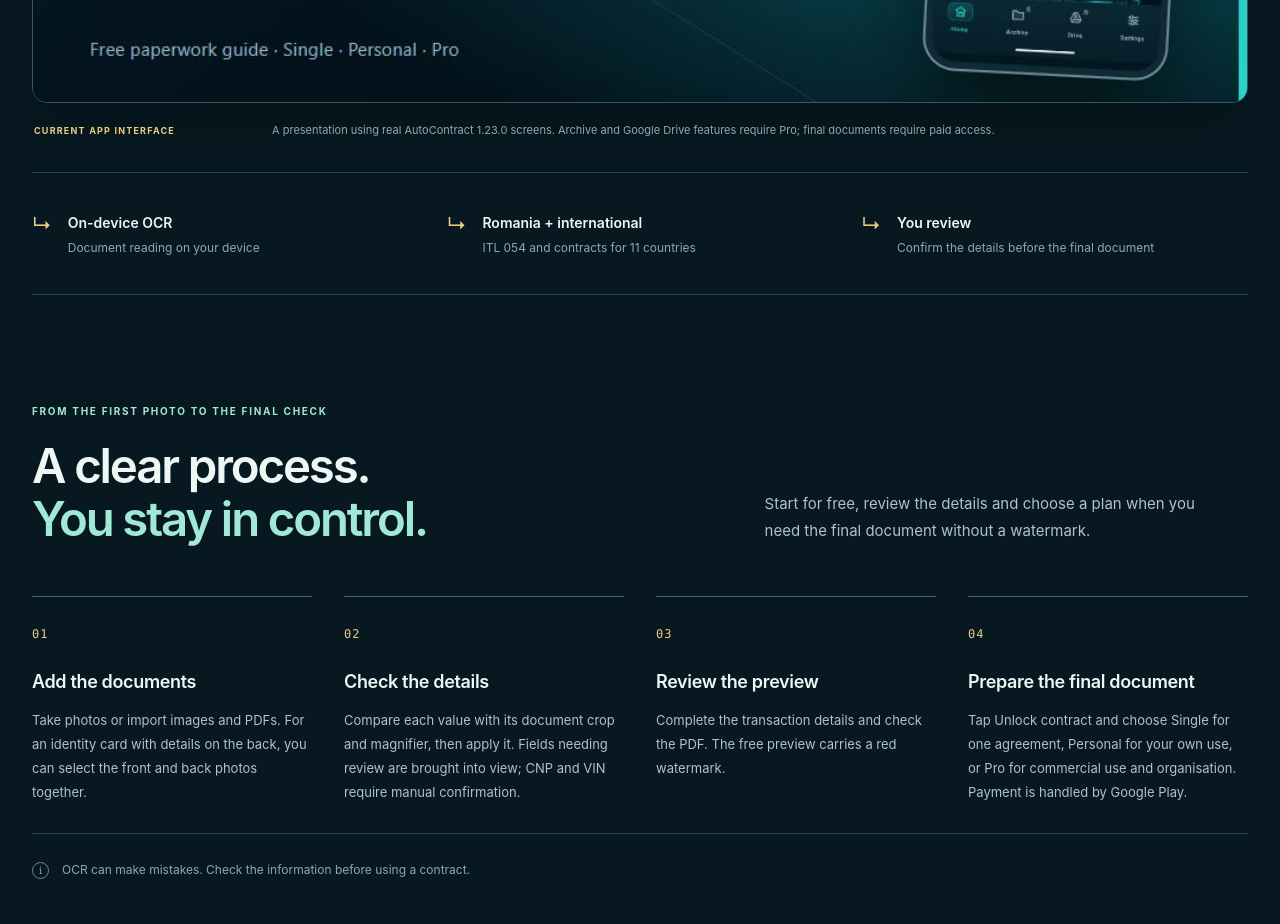
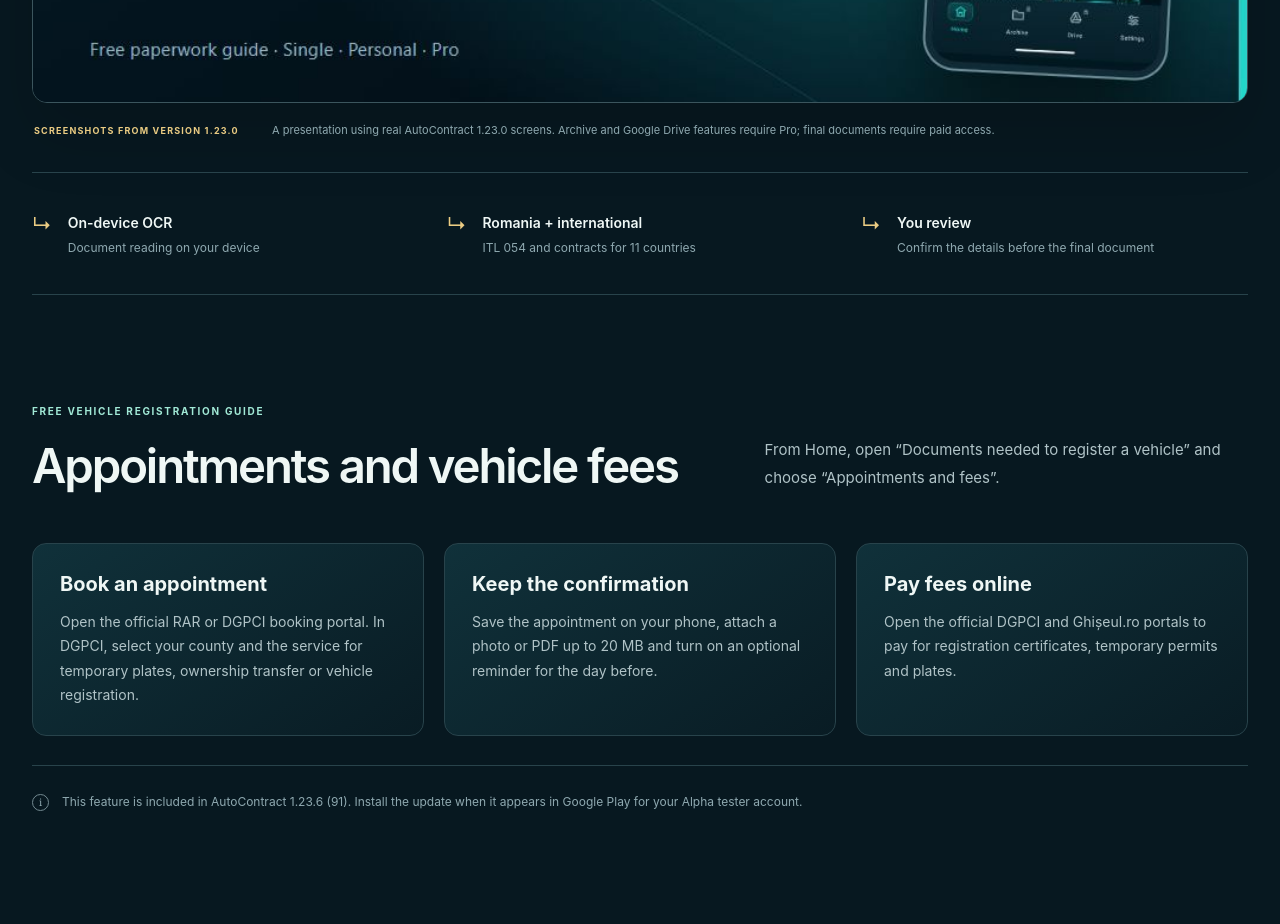
Before and after one commit to Selberg666/selberg666.github.io, a plain HTML site: page en/index.html in a window 1280 px wide. Shown: the part 1160-2084 px from the top of the page. Drawn offline with Linux system fonts and the light colour scheme.

Commit message:
Describe registration appointments on the English homepage

```diff
--- a/en/index.html
+++ b/en/index.html
@@ -3,7 +3,7 @@
 <head>
   <meta charset="utf-8">
   <meta name="viewport" content="width=device-width, initial-scale=1">
-  <meta name="description" content="Romanian ITL 054 and 11-country vehicle agreements, on-device OCR, a free registration checklist and PDF export with Single, Personal or Pro.">
+  <meta name="description" content="AutoContract for Android: Romanian ITL 054 and international vehicle agreements, on-device OCR and a free guide for registration appointments, reminders and fees.">
   <meta name="theme-color" content="#071820">
   <meta name="color-scheme" content="dark">
   <title>AutoContract — Vehicle sale contracts, from documents to PDF</title>
@@ -16,7 +16,7 @@
   <meta property="og:locale" content="en_GB">
   <meta property="og:locale:alternate" content="ro_RO">
   <meta property="og:title" content="AutoContract — Vehicle sale contracts, from documents to PDF">
-  <meta property="og:description" content="Romanian ITL 054 and 11-country vehicle agreements, on-device OCR, a free registration checklist and PDF export with Single, Personal or Pro.">
+  <meta property="og:description" content="AutoContract for Android: Romanian ITL 054 and international vehicle agreements, on-device OCR and a free guide for registration appointments, reminders and fees.">
   <meta property="og:url" content="https://autocontract.myprintx.com/en/">
   <meta property="og:image" content="https://autocontract.myprintx.com/assets/social-card.jpg">
   <meta property="og:image:width" content="1200">
@@ -24,7 +24,7 @@
   <meta property="og:image:alt" content="AutoContract 1.23.0: Home and the free vehicle registration checklist">
   <meta name="twitter:card" content="summary_large_image">
   <meta name="twitter:title" content="AutoContract — Vehicle sale contracts, from documents to PDF">
-  <meta name="twitter:description" content="Romanian ITL 054 and 11-country vehicle agreements, on-device OCR, a free registration checklist and PDF export with Single, Personal or Pro.">
+  <meta name="twitter:description" content="AutoContract for Android: Romanian ITL 054 and international vehicle agreements, on-device OCR and a free guide for registration appointments, reminders and fees.">
   <meta name="twitter:image" content="https://autocontract.myprintx.com/assets/social-card.jpg">
   <link rel="icon" href="/assets/favicon.ico" sizes="any">
   <link rel="icon" type="image/png" href="/assets/favicon-32.png" sizes="32x32">
@@ -58,7 +58,7 @@
           <div class="hero-meta"><p class="eyebrow">AUTOCONTRACT · ANDROID</p><span class="status"><span aria-hidden="true"></span>In closed testing</span></div>
           <h1 id="hero-title">Paperwork in order.<br><span>The road ahead.</span></h1>
           <p class="hero-lead">Read documents on your phone, review the details and prepare an agreement for Romania or one of 11 countries. With a free Romanian registration checklist and access that fits your needs.</p>
-          <div class="actions"><a class="button button-primary" href="#instalare">Join the test programme <span aria-hidden="true">↗</span></a><a class="text-link" href="#contracte">Explore the features <span aria-hidden="true">↓</span></a></div>
+          <div class="actions"><a class="button button-primary" href="#instalare">Join the test programme <span aria-hidden="true">↗</span></a><a class="text-link" href="#programari">Appointments and fees <span aria-hidden="true">↓</span></a></div>
           <p class="access-note">Installation requires an authorised Google account and enrolment in the testing programme.</p>
         </div>
         <aside class="hero-destination" aria-label="ROMANIA + 11 COUNTRIES">
@@ -75,9 +75,31 @@
             <img src="/assets/promo-current-en.jpg" alt="AutoContract 1.23.0: Home and the free vehicle registration checklist" width="1024" height="500" fetchpriority="high" decoding="async">
           </picture>
         </div>
-        <figcaption><span class="caption-label">CURRENT APP INTERFACE</span><span>A presentation using real AutoContract 1.23.0 screens. Archive and Google Drive features require Pro; final documents require paid access.</span></figcaption>
+        <figcaption><span class="caption-label">SCREENSHOTS FROM VERSION 1.23.0</span><span>A presentation using real AutoContract 1.23.0 screens. Archive and Google Drive features require Pro; final documents require paid access.</span></figcaption>
       </figure>
       <div class="hero-facts"><div><span class="fact-mark" aria-hidden="true">↳</span><div><strong>On-device OCR</strong><span>Document reading on your device</span></div></div><div><span class="fact-mark" aria-hidden="true">↳</span><div><strong>Romania + international</strong><span>ITL 054 and contracts for 11 countries</span></div></div><div><span class="fact-mark" aria-hidden="true">↳</span><div><strong>You review</strong><span>Confirm the details before the final document</span></div></div></div>
+    </section>
+
+    <section class="section shell" id="programari" aria-labelledby="appointments-title">
+      <div class="section-head">
+        <div><p class="eyebrow">FREE VEHICLE REGISTRATION GUIDE</p><h2 id="appointments-title">Appointments and vehicle fees</h2></div>
+        <p class="section-intro">From Home, open “Documents needed to register a vehicle” and choose “Appointments and fees”.</p>
+      </div>
+      <div class="updates-grid">
+        <article>
+          <h3>Book an appointment</h3>
+          <p>Open the official RAR or DGPCI booking portal. In DGPCI, select your county and the service for temporary plates, ownership transfer or vehicle registration.</p>
+        </article>
+        <article>
+          <h3>Keep the confirmation</h3>
+          <p>Save the appointment on your phone, attach a photo or PDF up to 20 MB and turn on an optional reminder for the day before.</p>
+        </article>
+        <article>
+          <h3>Pay fees online</h3>
+          <p>Open the official DGPCI and Ghișeul.ro portals to pay for registration certificates, temporary permits and plates.</p>
+        </article>
+      </div>
+      <p class="info-note"><span aria-hidden="true">i</span>This feature is included in AutoContract 1.23.6 (91). Install the update when it appears in Google Play for your Alpha tester account.</p>
     </section>
 
     <section class="section shell" id="cum-functioneaza" aria-labelledby="workflow-title">
@@ -159,7 +181,7 @@
   </main>
   <footer class="site-footer shell">
     <div class="footer-top"><a class="brand" href="/en/" aria-label="AutoContract — Home"><img src="/assets/logo-96.webp" srcset="/assets/logo-96.webp 96w, /assets/logo-192.webp 192w" sizes="40px" alt="" width="40" height="40"><span>Auto<span class="brand-light">Contract</span></span></a><p>Paperwork in order. The road ahead.</p><a class="back-top" href="#sus">Back to top <span aria-hidden="true">↑</span></a></div>
-    <div class="footer-bottom"><div><span>© 2026 Selberg · AutoContract</span><small>Updated for version 1.23.0 (85)</small></div><nav aria-label="Information and contact"><a href="/en/confidentialitate.html">Privacy</a><a href="/en/termeni.html">Terms of use</a><a href="mailto:selberg90@gmail.com">Contact</a></nav></div>
+    <div class="footer-bottom"><div><span>© 2026 Selberg · AutoContract</span><small>Includes what&#x27;s new in 1.23.6 (91)</small></div><nav aria-label="Information and contact"><a href="/en/confidentialitate.html">Privacy</a><a href="/en/termeni.html">Terms of use</a><a href="mailto:selberg90@gmail.com">Contact</a></nav></div>
   </footer>
 </body>
 </html>
```
